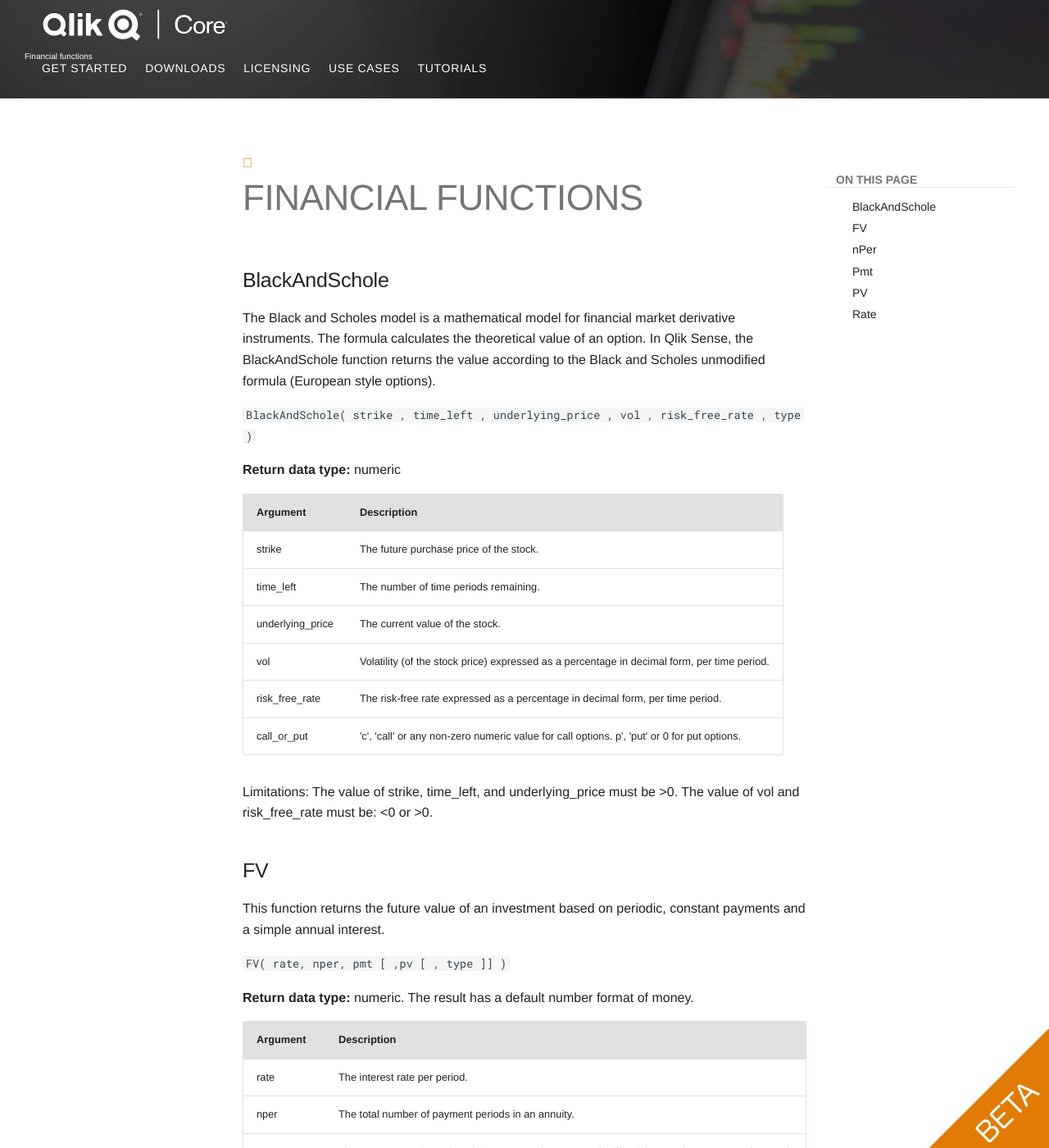
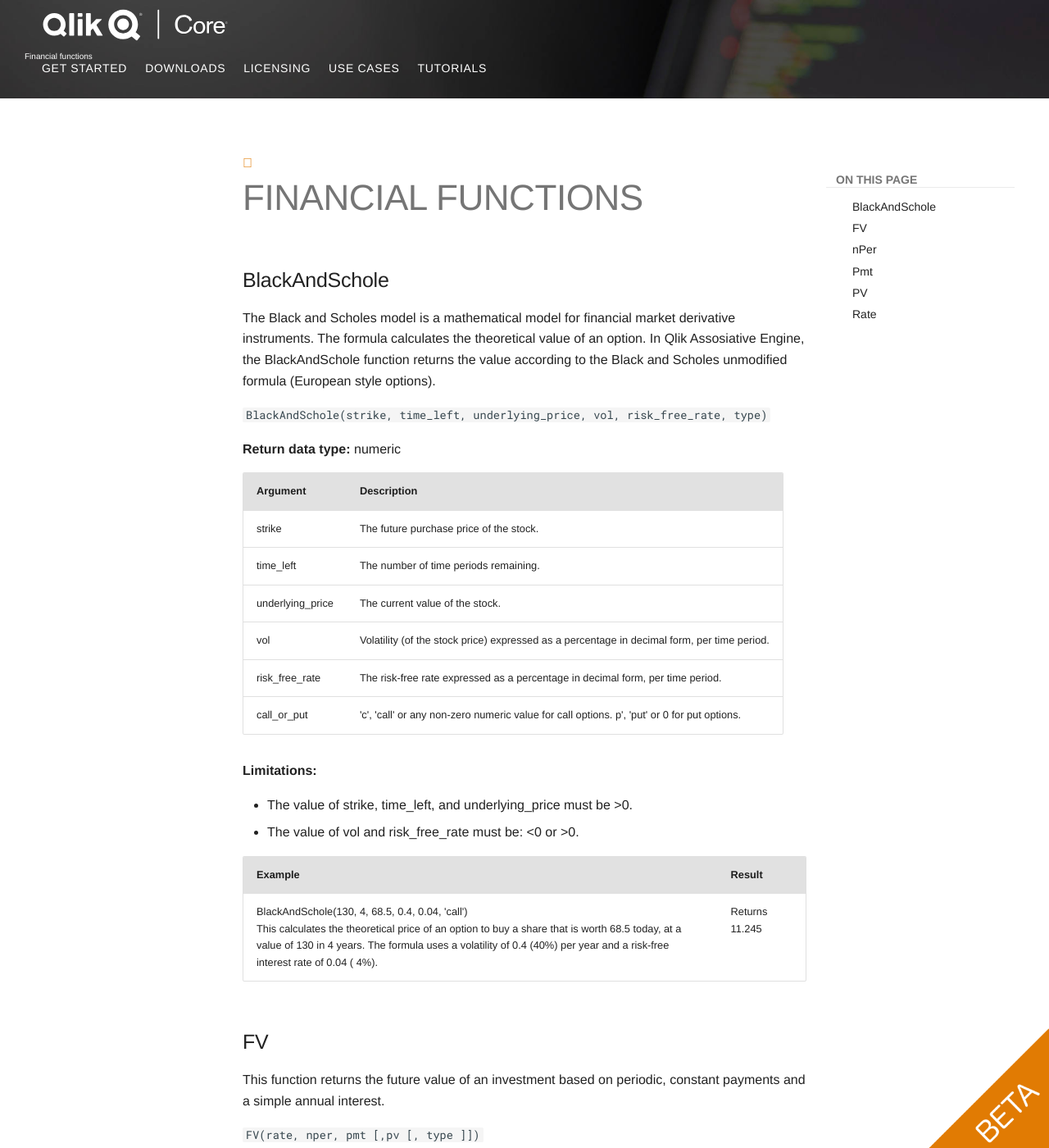
Before and after one commit to qlik-oss/core-website, an MkDocs documentation site: the page built from docs/services/qix-engine/script_syntax/09_Financial_functions.md, in a window 1280 px wide and 1400 px high. Shown: the whole window at 82% size. Built offline with MkDocs 1.6.1 and Material for MkDocs 9.7.7, drawn with Linux system fonts in a browser that asks for light colours; comment, search, counter and statistics services are not loaded; old or Windows-style settings are respelled for this version of MkDocs; some of the changed text lies outside the part shown.

Commit message:
Clean up

```diff
--- a/docs/services/qix-engine/script_syntax/09_Financial_functions.md
+++ b/docs/services/qix-engine/script_syntax/09_Financial_functions.md
@@ -2,31 +2,39 @@
 
 ## BlackAndSchole
 
-The Black and Scholes model is a mathematical model for financial market derivative instruments. The formula calculates the theoretical value of an option. In Qlik Sense, the BlackAndSchole function returns the value according to the Black and Scholes unmodified formula (European style options).
+The Black and Scholes model is a mathematical model for financial market derivative
+instruments. The formula calculates the theoretical value of an option. In
+Qlik Assosiative Engine, the BlackAndSchole function returns the value according
+to the Black and Scholes unmodified formula (European style options).
 
-`BlackAndSchole( strike , time_left , underlying_price , vol , risk_free_rate , type )`
+`BlackAndSchole(strike, time_left, underlying_price, vol, risk_free_rate, type)`
 
 **Return data type:** numeric
 
-| Argument | Description|
-| -------- | ---------------------------------------- |
-| strike | The future purchase price of the stock. |
-|time_left | The number of time periods remaining. |
-| underlying_price| The current value of the stock. |
-| vol | Volatility (of the stock price) expressed as a percentage in decimal form, per time period. |
-| risk_free_rate | The risk-free rate expressed as a percentage in decimal form, per time period.
-| call_or_put |  'c', 'call' or any non-zero numeric value for call options. p', 'put' or 0 for put options.|
+| Argument         | Description                                                                                  |
+| ---------------- | -------------------------------------------------------------------------------------------- |
+| strike           | The future purchase price of the stock.                                                      |
+| time_left        | The number of time periods remaining.                                                        |
+| underlying_price | The current value of the stock.                                                              |
+| vol              | Volatility (of the stock price) expressed as a percentage in decimal form, per time period.  |
+| risk_free_rate   | The risk-free rate expressed as a percentage in decimal form, per time period.               |
+| call_or_put      |  'c', 'call' or any non-zero numeric value for call options. p', 'put' or 0 for put options. |
 
-Limitations:
-The value of strike, time_left, and underlying_price must be >0.
-The value of vol and risk_free_rate must be: <0 or >0.
+**Limitations:**
+
+- The value of strike, time_left, and underlying_price must be >0.
+- The value of vol and risk_free_rate must be: <0 or >0.
+
+| Example | Result |
+| ------- | ------ |
+| BlackAndSchole(130, 4, 68.5, 0.4, 0.04, 'call')<BR>This calculates the theoretical price of an option to buy a share that is worth 68.5 today, at a value of 130 in 4 years. The formula uses a volatility of 0.4 (40%) per year and a risk-free interest rate of 0.04 ( 4%). | Returns 11.245 |
 
 ## FV
 
 This function returns the future value of an investment based on
 periodic, constant payments and a simple annual interest.
 
-`FV( rate, nper, pmt [ ,pv [ , type ]] )`
+`FV(rate, nper, pmt [,pv [, type ]])`
 
 **Return data type:** numeric. The result has a default number format of money.
 
@@ -38,30 +46,18 @@
 | pv       | The present value, or lump-sum amount, that a series of future payments is worth right now. If  is omitted, it is assumed to be 0 (zero).|
 | type     | Should be 0 if payments are due at the end of the period and 1 if payments are due at the beginning of the period. If **type is omitted, it is assumed to be 0. |
 
-Examples and results:
+<BR>
 
-<table>
-<thead>
-<tr class="header">
-<th>Example</th>
-<th>Result</th>
-</tr>
-</thead>
-<tbody>
-<tr class="odd">
-<td><p>You are paying a new household appliance by 36 monthly installments of $20. The interest rate is 6% per annum. The bill comes at the end of every month. What is the total invested, when the last bill has been paid?</p>
-<p>FV(0.005,36,-20)</p></td>
-<td>Returns $786.72</td>
-</tr>
-</tbody>
-</table>
+| Example | Result |
+| ------- | ------ |
+| You are paying a new household appliance by 36 monthly installments of $20. The interest rate is 6% per annum. The bill comes at the end of every month. What is the total invested, when the last bill has been paid?<BR>FV(0.005,36,-20) | Returns $786.72 |
 
 ## nPer
 
 This function returns the number of periods for an investment based on
 periodic, constant payments and a constant interest rate.
 
-`nPer( rate, pmt, pv [ ,fv [ , type ]] )`
+`nPer(rate, pmt, pv [,fv [, type ]])`
 
 **Return data type:** numeric
 
@@ -72,37 +68,25 @@
 | pmt      | The payment made each period. It cannot change over the life of the annuity. A payment is stated as a negative number, for example, -20.|
 | pv       | The present value, or lump-sum amount, that a series of future payments is worth right now. If  is omitted, it is assumed to be 0 (zero).|
 | fv       | The future value, or cash balance, you want to attain after the last payment is made. If **fv is omitted, it is assumed to be 0.|
-| type     | Should be 0 if payments are due at the end of the period and 1 if payments are due at the beginning of the period. If  **type**  is omitted, it is assumed to be 0. |
+| type     | Should be 0 if payments are due at the end of the period and 1 if payments are due at the beginning of the period. If type is omitted, it is assumed to be 0. |
 
-Examples and results:
+<BR>
 
-<table>
-<thead>
-<tr class="header">
-<th>Example</th>
-<th>Result</th>
-</tr>
-</thead>
-<tbody>
-<tr class="odd">
-<td><p>You want to sell a household appliance by monthly installments of $20. The interest rate is 6% per annum. The bill comes at the end of every month. How many periods are required if the value of the money received after the last bill has been paid should equal $800?</p>
-<p>nPer(0.005,-20,0,800)</p></td>
-<td>Returns 36.56</td>
-</tr>
-</tbody>
-</table>
+| Example | Result |
+| ------- | ------ |
+| You want to sell a household appliance by monthly installments of $20. The interest rate is 6% per annum. The bill comes at the end of every month. How many periods are required if the value of the money received after the last bill has been paid should equal $800?<BR>nPer(0.005,-20,0,800) | Returns 36.56 |
 
 ## Pmt
 
 This function returns the payment for a loan based on periodic, constant
 payments and a constant interest rate.
 
-`Pmt( rate, nper, pv [ ,fv [ , type ] ] )`
+`Pmt(rate, nper, pv [,fv [, type ]])`
 
 **Return data type:** numeric. The result has a default number format of money. .
 
 To find the total amount paid over the duration of the loan, multiply
-the returned **pmt** value by **nper** .
+the returned pmt value by nper.
 
 | Argument | Description|
 | -------- | ------------------------------ |
@@ -111,42 +95,26 @@
 | pmt      | The payment made each period. It cannot change over the life of the annuity. A payment is stated as a negative number, for example, -20.|
 | pv       | The present value, or lump-sum amount, that a series of future payments is worth right now. If  is omitted, it is assumed to be 0 (zero).|
 | fv       | The future value, or cash balance, you want to attain after the last payment is made. If **fv is omitted, it is assumed to be 0.|
-| type     | Should be 0 if payments are due at the end of the period and 1 if payments are due at the beginning of the period. If  **type**  is omitted, it is assumed to be 0. |
+| type     | Should be 0 if payments are due at the end of the period and 1 if payments are due at the beginning of the period. If type is omitted, it is assumed to be 0. |
 
-Examples and results:
+<BR>
 
-<table>
-<thead>
-<tr class="header">
-<th>Example</th>
-<th>Result</th>
-</tr>
-</thead>
-<tbody>
-<tr class="odd">
-<td><p>The following formula returns the monthly payment on a $20,000 loan at an annual rate of 10 percent, that must be paid off in 8 months:</p>
-<p>Pmt(0.1/12,8,20000)</p></td>
-<td>Returns -$2,594.66</td>
-</tr>
-<tr class="even">
-<td><p>For the same loan, if payment is due at the beginning of the period, the payment is:</p>
-<p>Pmt(0.1/12,8,20000,0,1)</p></td>
-<td>Returns -$2,573.21</td>
-</tr>
-</tbody>
-</table>
+| Example | Result |
+| ------- | ------ |
+| The following formula returns the monthly payment on a $20,000 loan at an annual rate of 10 percent, that must be paid off in 8 months:<BR>Pmt(0.1/12,8,20000) | Returns -$2,594.66 |
+| For the same loan, if payment is due at the beginning of the period, the payment is:<BR>Pmt(0.1/12,8,20000,0,1) | Returns -$2,573.21 |
 
 ## PV
 
 This function returns the present value of an investment.
 
-`PV( rate, nper, pmt [ ,fv [ , type ]] )`
+`PV(rate, nper, pmt [,fv [, type ]])`
 
-**Return data type:** numeric. The result has a default number format of money. .
+**Return data type:** numeric. The result has a default number format of money.
 
-The present value is the total amount that a series of future payments
-is worth right now. For example, when borrowing money, the loan amount
-is the present value to the lender.
+The present value is the total amount that a series of future payments is worth
+right now. For example, when borrowing money, the loan amount is the present value
+to the lender.
 
 | Argument | Description|
 | -------- | --------------------------------------------------- |
@@ -156,36 +124,23 @@
 | fv       | The future value, or cash balance, you want to attain after the last payment is made. If  is omitted, it is assumed to be 0.                                |
 | type     | Should be 0 if payments are due at the end of the period and 1 if payments are due at the beginning of the period. If **type is omitted, it is assumed to be 0. |
 
-Examples and results:
+<BR>
 
-<table>
-<thead>
-<tr class="header">
-<th>Example</th>
-<th>Result</th>
-</tr>
-</thead>
-<tbody>
-<tr class="odd">
-<td><p>What is the present value of a debt, when you have to pay $100 at the end of each month during a five-year period, given an interest rate of 7%?</p>
-<p>PV(0.07/12,12*5,-100,0,0)</p></td>
-<td>Returns $5,050.20</td>
-</tr>
-</tbody>
-</table>
+| Example | Result |
+| ------- | ------ |
+| What is the present value of a debt, when you have to pay $100 at the end of each month during a five-year period, given an interest rate of 7%?<BR>PV(0.07/12,12*5,-100,0,0) | Returns $5,050.20 |
 
 ## Rate
 
-This function returns the interest rate per period on annuity. The
-result has a default number format of
- **Fix** two decimals and %.
+This function returns the interest rate per period on annuity. The result has a
+default number format of Fix two decimals and %.
 
-`Rate( nper, pmt , pv [ ,fv [ , type ]] )`
+`Rate(nper, pmt ,pv [,fv [, type ]])`
 
 **Return data type:** numeric
 
-The **rate** is calculated by iteration and can have zero or more solutions. If the
-successive results of **rate** do not converge, a NULL value will be returned.
+The rate is calculated by iteration and can have zero or more solutions. If the
+successive results of rate do not converge, a NULL value will be returned.
 
 | Argument | Description|
 | -------- | -------------------------------------------------------------- |
@@ -193,22 +148,10 @@
 | pmt      | The payment made each period. It cannot change over the life of the annuity. A payment is stated as a negative number, for example, -20.|
 | pv       | The present value, or lump-sum amount, that a series of future payments is worth right now. If  is omitted, it is assumed to be 0 (zero).|
 | fv       | The future value, or cash balance, you want to attain after the last payment is made. If **fv is omitted, it is assumed to be 0.|
-| type     | Should be 0 if payments are due at the end of the period and 1 if payments are due at the beginning of the period. If  **type**  is omitted, it is assumed to be 0. |
+| type     | Should be 0 if payments are due at the end of the period and 1 if payments are due at the beginning of the period. If type is omitted, it is assumed to be 0. |
 
-Examples and results:
+<BR>
 
-<table>
-<thead>
-<tr class="header">
-<th>Example</th>
-<th>Result</th>
-</tr>
-</thead>
-<tbody>
-<tr class="odd">
-<td><p>What is the interest rate of a five-year $10,000 annuity loan with monthly payments of $300?</p>
-<p>Rate(60,-300,10000)</p></td>
-<td>Returns 2.00%</td>
-</tr>
-</tbody>
-</table>
+| Example | Result |
+| ------- | ------ |
+| What is the interest rate of a five-year $10,000 annuity loan with monthly payments of $300?<BR>Rate(60,-300,10000) | Returns 2.00% |
```
